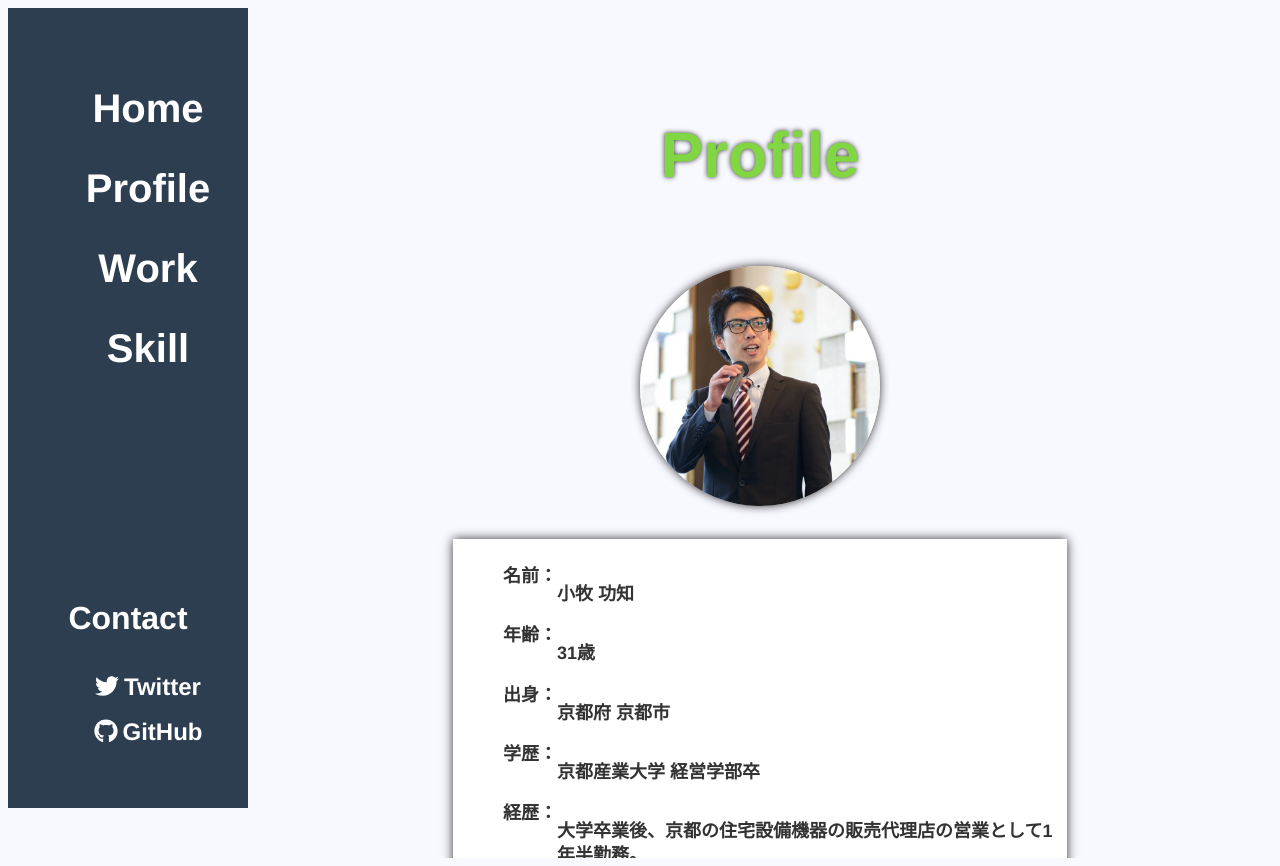
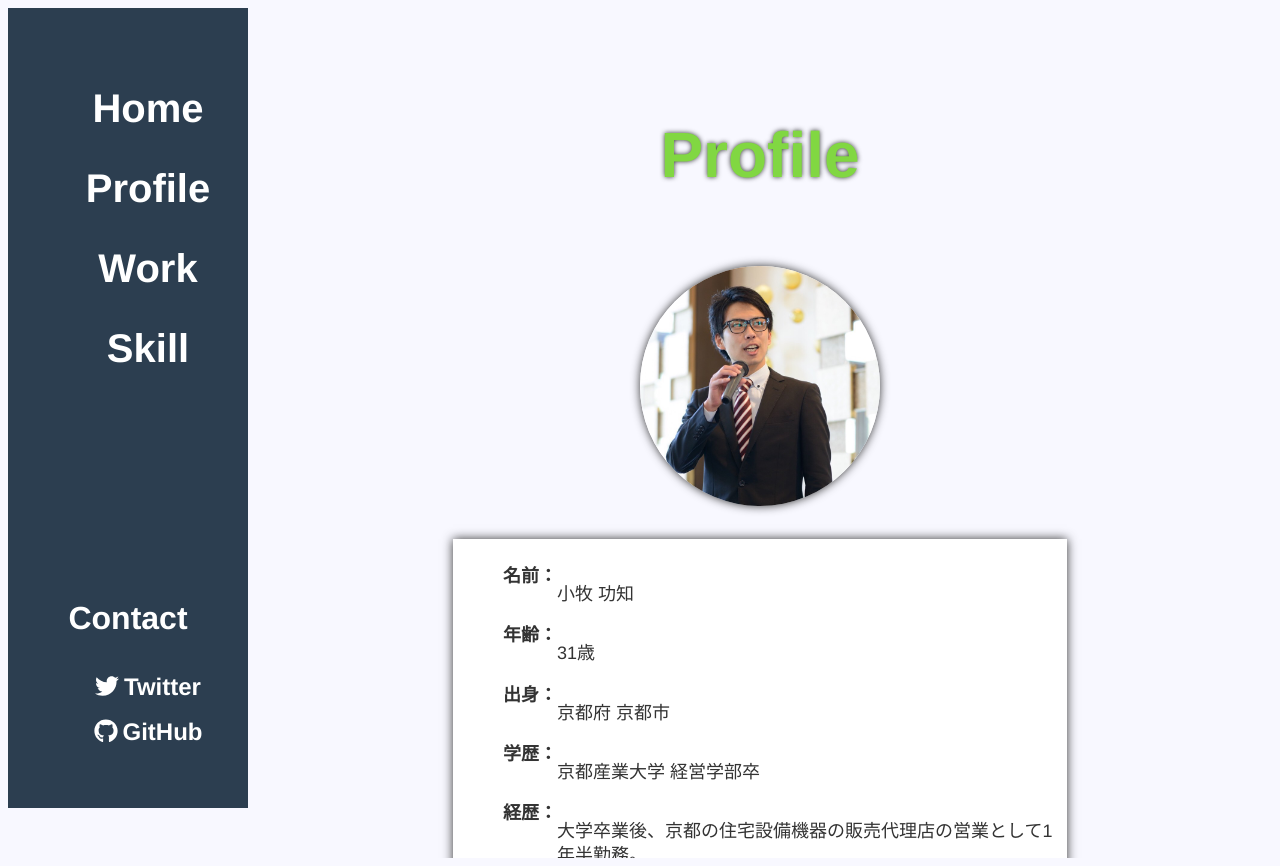
Before and after one commit to NoritoshiKomaki/portfolio, a Vue app: page /profile in a window 1280 px wide. Built offline with nearby package versions, Linux system fonts and the light colour scheme.

Commit message:
Update Profile.vue

```diff
--- a/src/views/Profile.vue
+++ b/src/views/Profile.vue
@@ -82,6 +82,7 @@
       line-height: 1.3;
       p {
         width: 500px;
+        font-weight: normal;
       }
     }
   }
```
